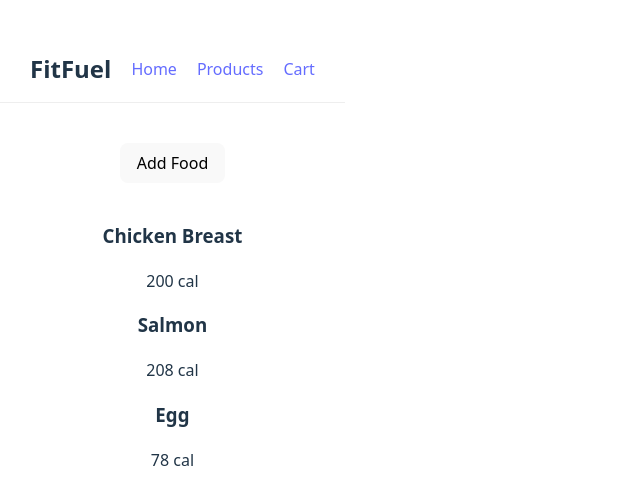
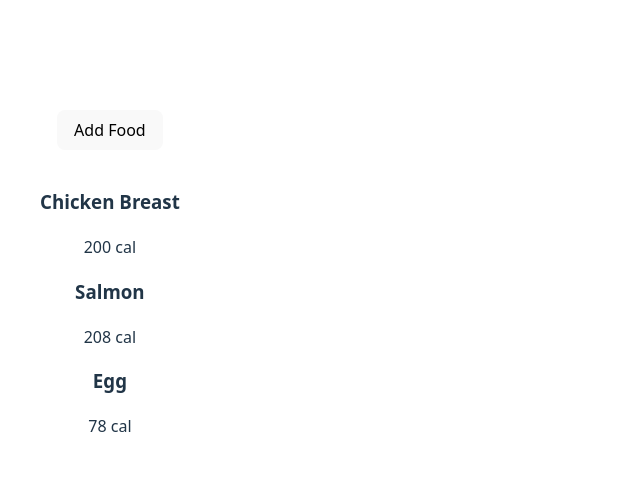
Before and after one commit to tranthituongvy/fitfuel, a React (Vite) app: page / in a window 1280 px wide. Shown: the part 118-622 px from the top of the page, without its empty margins (0-640 px from the left). Built offline with nearby package versions, Linux system fonts and the light colour scheme.

Commit message:
Day 7 - useContext

```diff
--- a/src/App.jsx
+++ b/src/App.jsx
@@ -1,14 +1,13 @@
 import "./App.css";
 import Navbar from "./components/Navbar";
+import { FoodContext, FoodProvider } from "./context/FoodContext";
 import Home from "./pages/Home";
 
 function App() {
   return (
-    <div>
-      <Navbar />
-
+    <FoodProvider>
       <Home />
-    </div>
+    </FoodProvider>
   );
 }
 
--- a/src/components/FoodCard.jsx
+++ b/src/components/FoodCard.jsx
@@ -1,12 +1,10 @@
-function FoodCard({ name, calories, onClick }) {
-
-    return (
-        <div onClick={onClick}>
-            <h3>{name}</h3>
-            <p>{calories} cal</p>
-        </div>
-
-    );
+function FoodCard({ food, onIncrease }) {
+  return (
+    <div onClick={() => onIncrease(food.id)}>
+      <h3>{food.name}</h3>
+      <p>{food.calories} cal</p>
+    </div>
+  );
 }
 
 export default FoodCard;
--- /dev/null
+++ b/src/context/FoodContext.jsx
@@ -0,0 +1,37 @@
+import { Children, createContext, useState } from "react";
+
+export const FoodContext = createContext();
+
+export const FoodProvider = ({ children }) => {
+    const [foods, setFoods] = useState([
+        { id:1, name: "Chicken Breast", calories: 200 },
+        { id:2, name: "Salmon", calories: 208 },
+        { id:3, name: "Egg", calories: 78 },
+    ]);
+
+    const addFood = () => {
+        const newFood = {
+            id: Date.now(),
+            name: "Banana",
+            calories: 89
+        };
+
+        setFoods([...foods, newFood]);
+    };
+
+    const increaseCalories = (id) => {
+        const updateFoods = foods.map(food =>
+            food.id === id
+            ?{ ...food, calories: food.calories + 10 }
+            : food
+        );
+
+        setFoods(updateFoods);
+    };
+
+    return (
+        <FoodContext.Provider value={{ foods, addFood, increaseCalories }}>
+            {children}
+        </FoodContext.Provider>
+    );
+};
--- a/src/pages/Home.jsx
+++ b/src/pages/Home.jsx
@@ -1,37 +1,9 @@
-import { useState } from "react";
+import { useContext } from "react";
+import { FoodContext } from "../context/FoodContext";
 import FoodCard from "../components/FoodCard";
 
 function Home() {
-    const [foods, setFoods] = useState([
-        { id: 1, name: "Chicken Breast", calories: 200 },
-        { id: 2, name: "Salmon", calories: 208 },
-        { id: 3, name: "Egg", calories: 78}
-    ]);
-    const addFood = () => {
-        const newFood = {
-            id: Date.now(),
-            name: "Banana",
-            calories: 89
-        }
-
-        setFoods([...foods, newFood]);
-    }
-
-    const increaseCalories = (id) => {
-        console.log(id)
-        const updateFoods = foods.map(food => {
-            if(food.id === id) {
-                return {
-                    ...food,
-                    calories: food.calories + 10
-                };
-            }
-            return food;
-        });
-
-        setFoods(updateFoods);
-    }
-
+   const { foods, addFood, increaseCalories } = useContext(FoodContext);
 
    return (
     <div className="home-container">
@@ -40,14 +12,12 @@ function Home() {
       {foods.map(food => (
         <FoodCard
           key={food.id}
-                    name={food.name}
-                    calories={food.calories}
-                    onClick={() => increaseCalories(food.id)}
+          food={food}
+          onIncrease={increaseCalories}
         />
-
       ))}
     </div>
-    )
+   );
 }
 
 export default Home;
```
Lines whose indentation alone changed are shown as unchanged.
